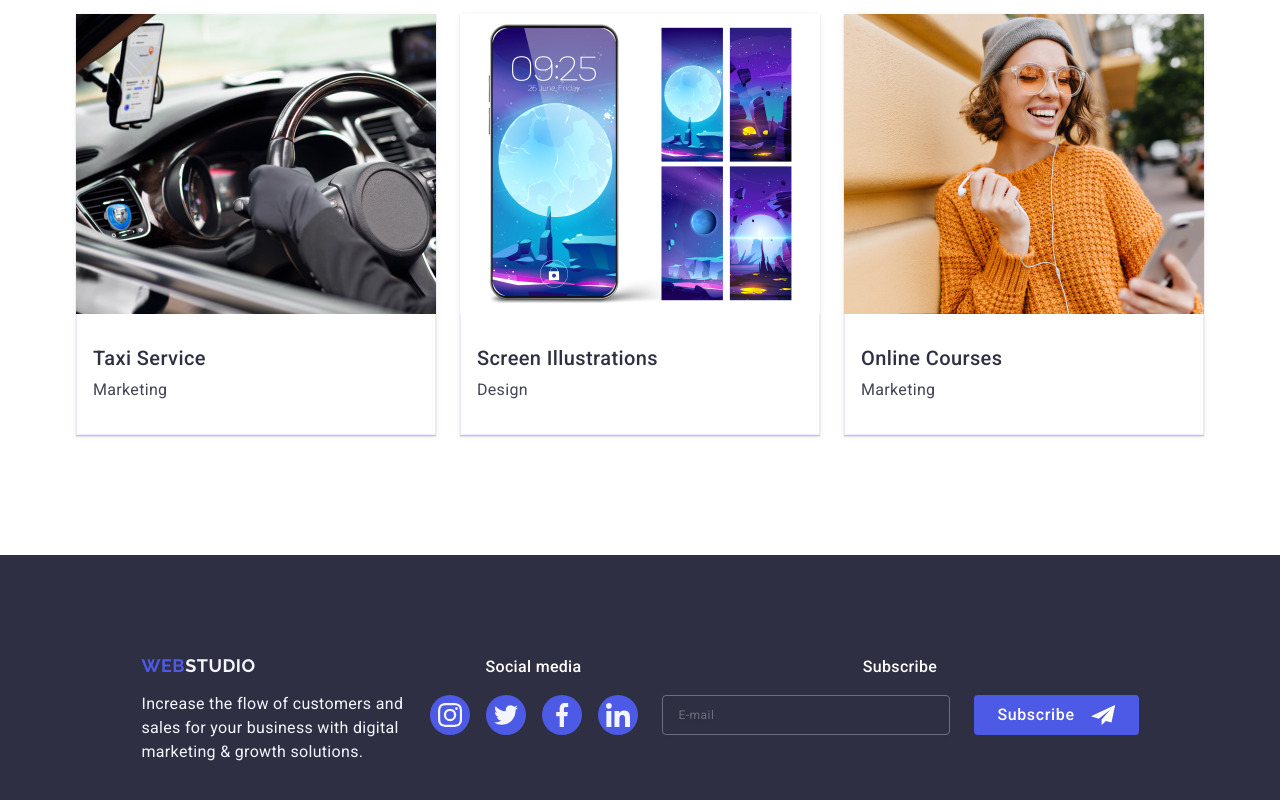
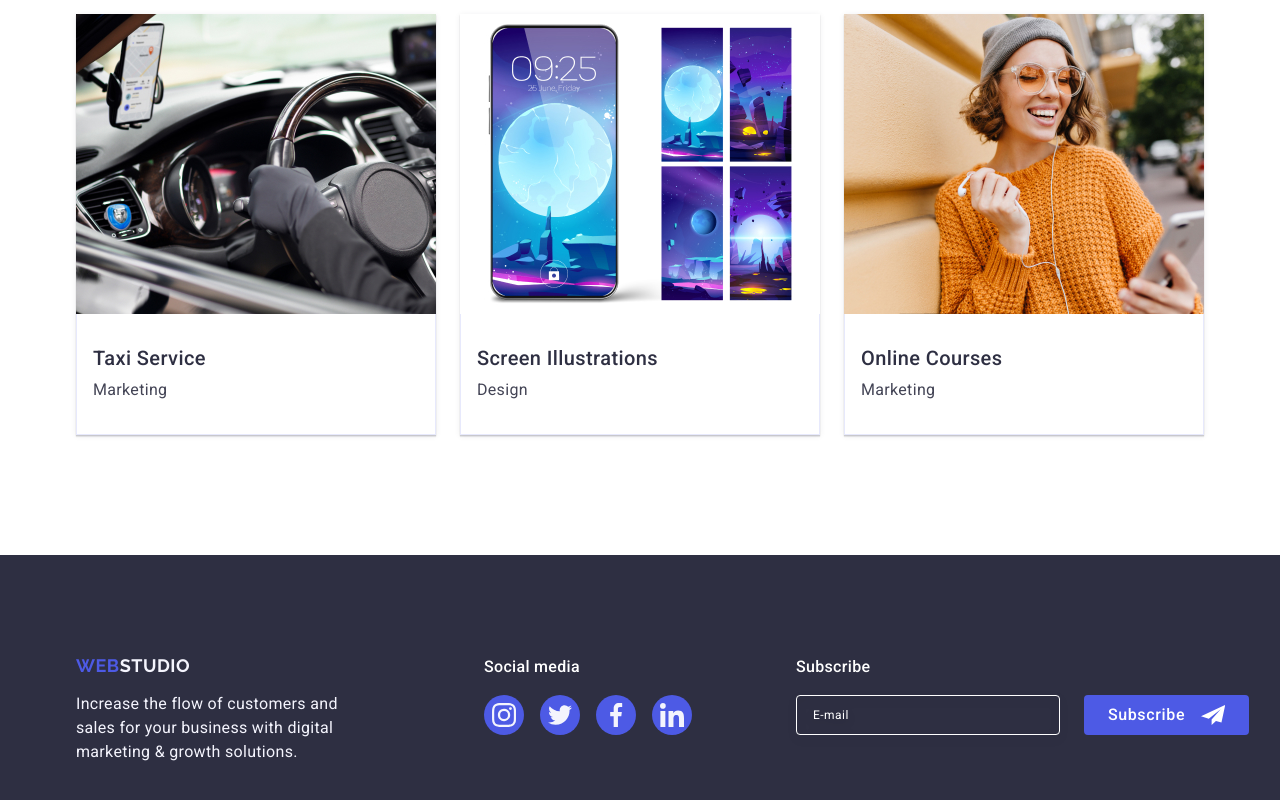
Before and after one commit to UlanovychM/goit-markup-hw-06, a plain HTML site: page index.html in a window 1280 px wide. Shown: the part 2618-3418 px from the top of the page. Drawn offline with nearby package versions, Linux system fonts and the light colour scheme.

Commit message:
feat: add media 768px 1158px

```diff
--- a/css/styles.css
+++ b/css/styles.css
@@ -424,10 +424,6 @@ img {
 	align-items: baseline;
 }
 
-.footer__items_logo {
-	margin-right: 120px;
-}
-
 .footer .logo {
 	margin-bottom: 16px;
 }
@@ -441,7 +437,6 @@ img {
 
 .footer__item_subtitle {
 	margin-bottom: 16px;
-	text-align: inherit;
 
 	color: var(--white);
 
@@ -487,17 +482,12 @@ img {
 	background-color: var(--green);
 }
 
-.footer__items_social {
-	margin-right: 80px;
-}
-
 .footer_form_item {
 	display: flex;
 	gap: 24px;
 }
 
 .subscribe__email {
-	width: 264px;
 	height: 40px;
 	border-radius: 4px;
 	border: 1px solid var(--white);
@@ -1071,7 +1061,7 @@ img {
 	}
 
 	.portfolio__item {
-		width: 360px;
+		width: calc((100% - 48px) / 3);
 
 		flex-basis: calc(100% / 4);
 	}
@@ -1101,6 +1091,28 @@ img {
 		flex-direction: row;
 		gap: 40px;
 	}
+
+	.footer__items {
+		justify-content: flex-start;
+		flex-wrap: nowrap;
+	}
+
+	.footer__items_logo {
+		margin-right: 120px;
+	}
+
+	.footer__items_social {
+		margin-right: 80px;
+	}
+
+	.footer__item_subtitle {
+		text-align: inherit;
+	}
+
+	.subscribe__email {
+		width: 264px;
+		opacity: 1;
+	}
 }
 
 :root {
```
Also changed, not shown: 1 other file.
